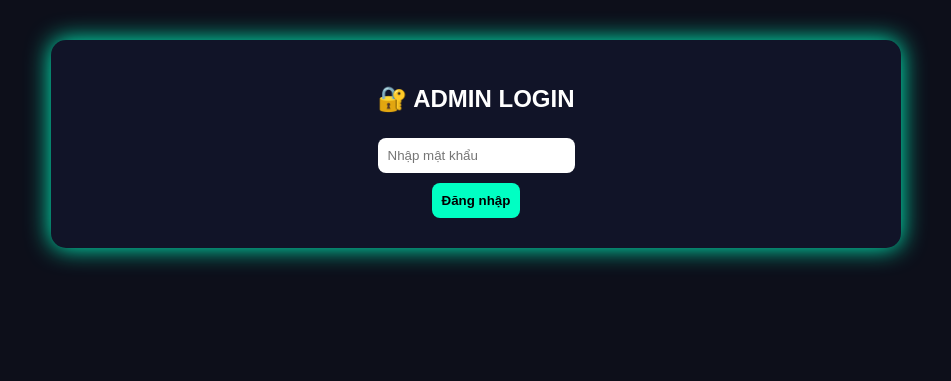
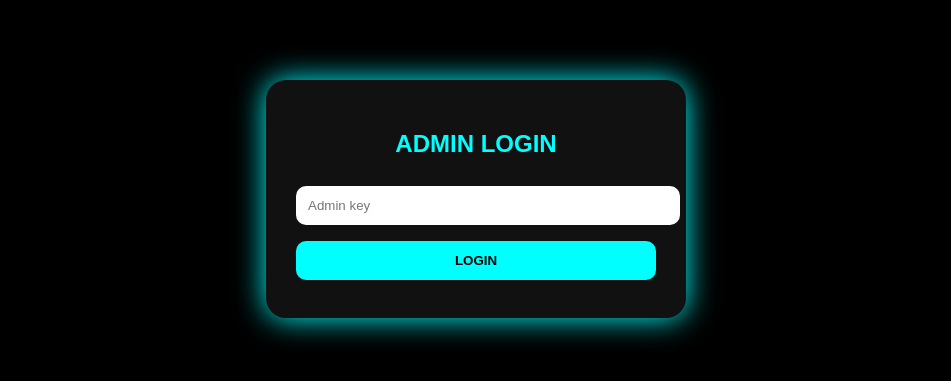
Before and after one commit to Anhnguyendz882/Demo991, a PHP site: page / in a window 1280 px wide. Shown: the top 381 px of the page, without its empty margins (164-1115 px from the left). Run offline with PHP 8.4, Linux system fonts and the light colour scheme.

Commit message:
Update index.php

```diff
--- a/index.php
+++ b/index.php
@@ -1,203 +1,228 @@
 <?php
 session_start();
+date_default_timezone_set('Asia/Ho_Chi_Minh');
 
-$admin_password = "admin123"; // đổi mật khẩu admin tại đây
-$db_file = "database.txt";
+$ADMIN_KEY = "admin123"; // key đăng nhập admin
+$DB_FILE = "database.txt";
 
-/* ================= API CHECK KEY ================= */
+if(!file_exists($DB_FILE)) file_put_contents($DB_FILE,"");
 
-if (isset($_GET['check_key'])) {
-
-    header("Content-Type: text/plain");
-
-    $key = trim($_GET['check_key']);
-
-    if (!file_exists($db_file)) {
-        echo "INVALID";
-        exit;
-    }
-
-    $lines = file($db_file, FILE_IGNORE_NEW_LINES | FILE_SKIP_EMPTY_LINES);
-
-    foreach ($lines as $line) {
-        list($saved_key, $created, $ip) = explode("|", $line);
-
-        if ($key === trim($saved_key)) {
-
-            // kiểm tra IP nếu có giới hạn
-            if ($ip !== "all" && $ip !== $_SERVER['REMOTE_ADDR']) {
-                echo "INVALID";
-                exit;
-            }
-
-            echo "AUTH_SUCCESS|";
-            readfile("AutoWalk.lua");
-            exit;
-        }
-    }
-
-    echo "INVALID";
-    exit;
+function loadKeys(){
+    global $DB_FILE;
+    return file($DB_FILE, FILE_IGNORE_NEW_LINES);
 }
 
-/* ================= LOGIN ================= */
+function saveKeys($lines){
+    global $DB_FILE;
+    file_put_contents($DB_FILE, implode("\n",$lines)."\n");
+}
 
-if (isset($_POST['login'])) {
-    if ($_POST['password'] === $admin_password) {
-        $_SESSION['admin'] = true;
-    } else {
-        $error = "Sai mật khẩu!";
+function findKey($key){
+    foreach(loadKeys() as $line){
+        list($k,$exp,$ip) = explode("|",$line);
+        if($k == $key) return [$k,$exp,$ip];
+    }
+    return false;
+}
+
+function createKey($days){
+    $key = strtoupper(substr(md5(time().rand()),0,12));
+    $expire = time()+($days*86400);
+    file_put_contents("database.txt","$key|$expire|\n",FILE_APPEND);
+}
+
+function deleteKey($key){
+    $new=[];
+    foreach(loadKeys() as $line){
+        if(strpos($line,$key)!==0) $new[]=$line;
+    }
+    saveKeys($new);
+}
+
+# ================= API CHECK =================
+if(isset($_GET['check_key'])){
+    $key = trim($_GET['check_key']);
+    $ip = $_SERVER['REMOTE_ADDR'];
+    $data = findKey($key);
+
+    if(!$data) die("INVALID");
+
+    list($k,$exp,$saved_ip) = $data;
+
+    if(time() > $exp) die("EXPIRED");
+
+    if($saved_ip=="" || $saved_ip==$ip){
+        deleteKey($k);
+        file_put_contents($DB_FILE,"$k|$exp|$ip\n",FILE_APPEND);
+    } else die("IP_LOCKED");
+
+    header("Content-Type:text/plain");
+
+    echo "AUTH_SUCCESS|";
+?>
+script_name("AutoWalk AutoY")
+script_author("KN")
+
+require "lib.moonloader"
+local imgui = require "mimgui"
+local inicfg = require "inicfg"
+
+local spamTime = 1500
+local show = imgui.new.bool(true)
+local running = false
+local points = {}
+local idx = 1
+local cfgname = "autowalk_points"
+
+local cfg = inicfg.load(nil, cfgname)
+
+function savePoints()
+    cfg={}
+    cfg.points={}
+    for i,p in ipairs(points) do
+        cfg.points[i]={x=p[1],y=p[2],z=p[3]}
+    end
+    inicfg.save(cfg,cfgname)
+    sampAddChatMessage("[AutoWalk] Saved!",-1)
+end
+
+function loadPoints()
+    if cfg and cfg.points then
+        for i,p in pairs(cfg.points) do
+            table.insert(points,{p.x,p.y,p.z})
+        end
+    end
+end
+
+function sendY()
+    local id=select(2,sampGetPlayerIdByCharHandle(PLAYER_PED))
+    local mem=allocateMemory(68)
+    sampStorePlayerOnfootData(id,mem)
+    setStructElement(mem,36,1,64,false)
+    sampSendOnfootData(mem)
+    freeMemory(mem)
+end
+
+local function walk(p)
+    local x,y,z=getCharCoordinates(PLAYER_PED)
+    local dx=p[1]-x
+    local dy=p[2]-y
+    local dist=math.sqrt(dx*dx+dy*dy)
+    if dist>1.2 then
+        setCharHeading(PLAYER_PED,math.deg(math.atan2(-dx,dy)))
+        setGameKeyState(1,255)
+        return false
+    else
+        setGameKeyState(1,0)
+        return true
+    end
+end
+
+imgui.OnFrame(function() return show[0] end,function()
+imgui.Begin("AutoWalk AutoY",show)
+imgui.Text("Points: "..#points)
+imgui.Text("Current: "..idx)
+imgui.Text(running and "RUNNING" or "STOPPED")
+
+if imgui.Button("Add Point") then
+local x,y,z=getCharCoordinates(PLAYER_PED)
+table.insert(points,{x,y,z})
+end
+
+if imgui.Button("SAVE CONFIG") then savePoints() end
+
+if imgui.Button("START") then if #points>0 then running=true idx=1 end end
+if imgui.Button("STOP") then running=false setGameKeyState(1,0) end
+if imgui.Button("CLEAR") then points={} end
+
+imgui.End()
+end)
+
+function main()
+repeat wait(0) until isSampAvailable()
+loadPoints()
+
+sampRegisterChatCommand("awui",function() show[0]=not show[0] end)
+
+while true do wait(0)
+if running and #points>0 then
+local p=points[idx]
+if walk(p) then
+local t=os.clock()
+while os.clock()-t < spamTime/1000 do sendY() wait(120) end
+idx = idx % #points + 1
+end
+end
+end
+end
+<?php exit; }
+
+# ================= ADMIN LOGIN =================
+if(isset($_POST['admin_login'])){
+    if($_POST['key']==$ADMIN_KEY){
+        $_SESSION['admin']=true;
     }
 }
 
-if (isset($_GET['logout'])) {
-    session_destroy();
-    header("Location: index.php");
-    exit;
+if(isset($_GET['logout'])) unset($_SESSION['admin']);
+
+if(isset($_POST['create']) && $_SESSION['admin']){
+    createKey($_POST['days']);
 }
 
-/* ================= CREATE KEY ================= */
-
-if (isset($_POST['create_key']) && isset($_SESSION['admin'])) {
-
-    $new_key = strtoupper(substr(md5(rand()), 0, 10));
-    $created = date("Y-m-d H:i");
-    $ip = empty($_POST['ip']) ? "all" : $_POST['ip'];
-
-    file_put_contents($db_file, "$new_key|$created|$ip\n", FILE_APPEND);
+if(isset($_GET['del']) && $_SESSION['admin']){
+    deleteKey($_GET['del']);
 }
-
-/* ================= DELETE KEY ================= */
-
-if (isset($_GET['delete']) && isset($_SESSION['admin'])) {
-
-    $delete_key = $_GET['delete'];
-
-    $lines = file($db_file, FILE_IGNORE_NEW_LINES);
-
-    $new_data = [];
-
-    foreach ($lines as $line) {
-        if (strpos($line, $delete_key) === false) {
-            $new_data[] = $line;
-        }
-    }
-
-    file_put_contents($db_file, implode("\n", $new_data) . "\n");
-}
-
 ?>
 <!DOCTYPE html>
 <html>
 <head>
 <meta charset="UTF-8">
-<title>BLACK CAT AUTH</title>
+<title>BLACK CAT SYSTEM</title>
 <style>
-body{
-    background:#0d0f1a;
-    color:#fff;
-    font-family:Arial;
-    text-align:center;
-}
-.container{
-    width:90%;
-    max-width:800px;
-    margin:auto;
-    margin-top:40px;
-    background:#111428;
-    padding:25px;
-    border-radius:15px;
-    box-shadow:0 0 25px #00ffc3;
-}
-input,button{
-    padding:10px;
-    border-radius:8px;
-    border:none;
-    margin:5px;
-}
-button{
-    background:#00ffc3;
-    cursor:pointer;
-    font-weight:bold;
-}
-table{
-    width:100%;
-    margin-top:20px;
-    border-collapse:collapse;
-}
-td,th{
-    padding:10px;
-    border-bottom:1px solid #333;
-}
-.keybox{
-    background:#0b0e1c;
-    padding:15px;
-    border-radius:10px;
-    margin-bottom:20px;
-}
+body{margin:0;background:#000;color:#0ff;font-family:Arial;text-align:center}
+.card{background:#111;padding:30px;border-radius:20px;box-shadow:0 0 30px #0ff;width:360px;margin:auto;margin-top:10vh}
+input,button{width:100%;padding:12px;margin:8px 0;border-radius:10px;border:none}
+button{background:#0ff;font-weight:bold}
+table{width:100%;margin-top:10px}
 </style>
 </head>
 <body>
 
-<div class="container">
+<div class="card">
 
-<?php if (!isset($_SESSION['admin'])): ?>
+<?php if(!isset($_SESSION['admin'])): ?>
 
-<h2>🔐 ADMIN LOGIN</h2>
-
+<h2>ADMIN LOGIN</h2>
 <form method="post">
-<input type="password" name="password" placeholder="Nhập mật khẩu">
-<br>
-<button name="login">Đăng nhập</button>
+<input name="key" placeholder="Admin key">
+<button name="admin_login">LOGIN</button>
 </form>
-
-<?php if(isset($error)) echo "<p style='color:red'>$error</p>"; ?>
 
 <?php else: ?>
 
-<h2>🐱 BLACK CAT AUTH PANEL</h2>
-
-<div class="keybox">
-<b>Bio:</b><br>
-AutoWalk VIP Loader<br>
-Secure Key System<br>
-Made for SA-MP Mobile
-</div>
+<h2>BOSS KN</h2>
+<p>Status: Online</p>
 
 <form method="post">
-<input type="text" name="ip" placeholder="Giới hạn IP (để trống = all)">
-<button name="create_key">Tạo Key</button>
+<input type="number" name="days" placeholder="Days key">
+<button name="create">CREATE KEY</button>
 </form>
 
-<a href="?logout" style="color:#00ffc3">Đăng xuất</a>
+<table border="1">
+<tr><th>KEY</th><th>Hạn</th><th>IP</th><th>Xoá</th></tr>
+<?php foreach(loadKeys() as $l):
+list($k,$e,$ip)=explode("|",$l); ?>
+<tr>
+<td><?=$k?></td>
+<td><?=date("d/m/Y",$e)?></td>
+<td><?=$ip?></td>
+<td><a href="?del=<?=$k?>">X</a></td>
+</tr>
+<?php endforeach; ?>
+</table>
 
-<h3>Danh sách Key</h3>
-
-<table>
-<tr>
-<th>KEY</th>
-<th>CREATED</th>
-<th>IP</th>
-<th></th>
-</tr>
-
-<?php
-if (file_exists($db_file)) {
-    $lines = file($db_file, FILE_IGNORE_NEW_LINES | FILE_SKIP_EMPTY_LINES);
-
-    foreach ($lines as $line) {
-        list($key,$time,$ip) = explode("|",$line);
-        echo "<tr>
-        <td>$key</td>
-        <td>$time</td>
-        <td>$ip</td>
-        <td><a style='color:red' href='?delete=$key'>Xóa</a></td>
-        </tr>";
-    }
-}
-?>
-
-</table>
+<br><a href="?logout">LOGOUT</a>
 
 <?php endif; ?>
 
```
